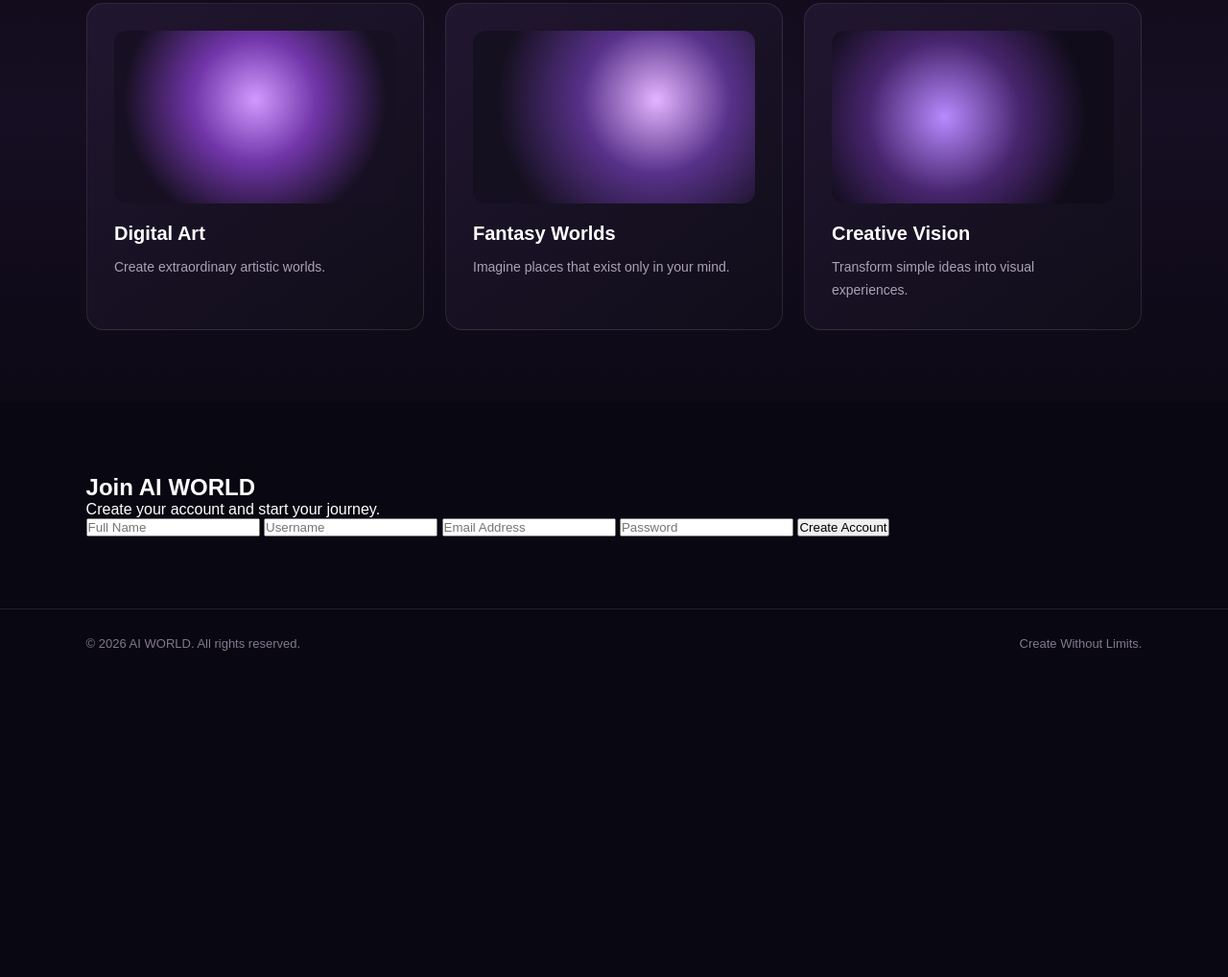
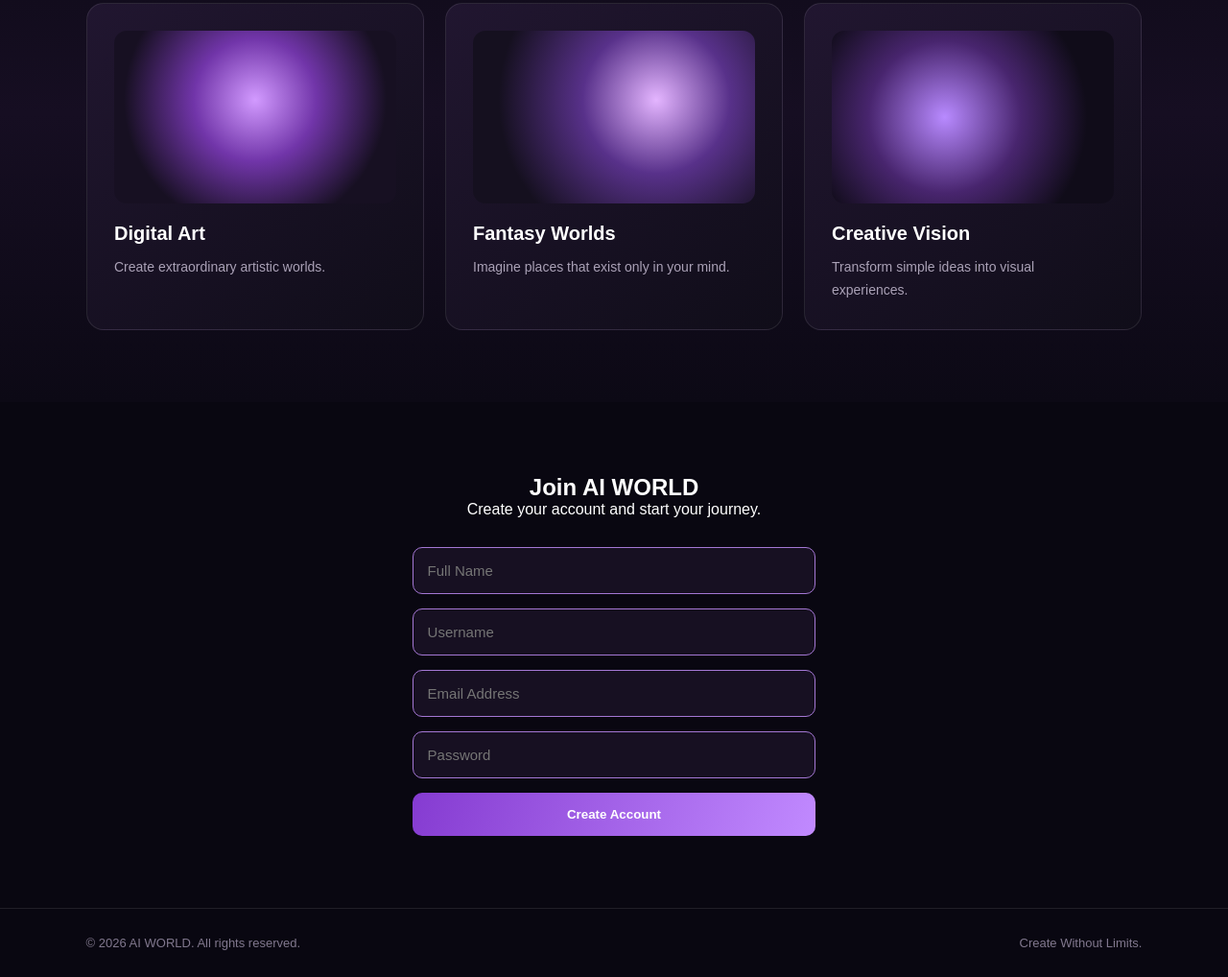
Before and after one commit to alikbeglaryan543-dotcom/ai-world, a plain HTML site: page index.html in a window 1280 px wide. Shown: the part 1325-2343 px from the top of the page at 96% size. Before the commit the page ends 2031 px from the top, so only its background shows below. Drawn offline with Linux system fonts and the light colour scheme.

Commit message:
Style AI WORLD sign-up form

```diff
--- a/index.html
+++ b/index.html
@@ -28,6 +28,37 @@ h1 span{background:linear-gradient(90deg,#c18cff,#f1d5ff,#b77aff);-webkit-backgr
 .secondary{border:1px solid #a477d4;color:#e0caff}
 .btn:hover{transform:translateY(-4px);filter:brightness(1.15)}
 section{padding:75px 7%}
+  #signup{
+  max-width:600px;
+  margin:auto;
+  text-align:center;
+}
+
+#signup form{
+  display:flex;
+  flex-direction:column;
+  gap:15px;
+  margin-top:30px;
+}
+
+#signup input{
+  padding:15px;
+  border-radius:10px;
+  border:1px solid #a477d4;
+  background:#171022;
+  color:white;
+  font-size:15px;
+}
+
+#signup button{
+  padding:15px;
+  border:0;
+  border-radius:10px;
+  background:linear-gradient(110deg,#853bd1,#c18aff);
+  color:white;
+  font-weight:bold;
+  cursor:pointer;
+}
 .section-title{text-align:center;font-size:34px;margin-bottom:14px}
 .section-sub{text-align:center;color:#9990a8;margin-bottom:40px}
 .grid{display:grid;grid-template-columns:repeat(auto-fit,minmax(220px,1fr));gap:22px;max-width:1100px;margin:auto}
```
